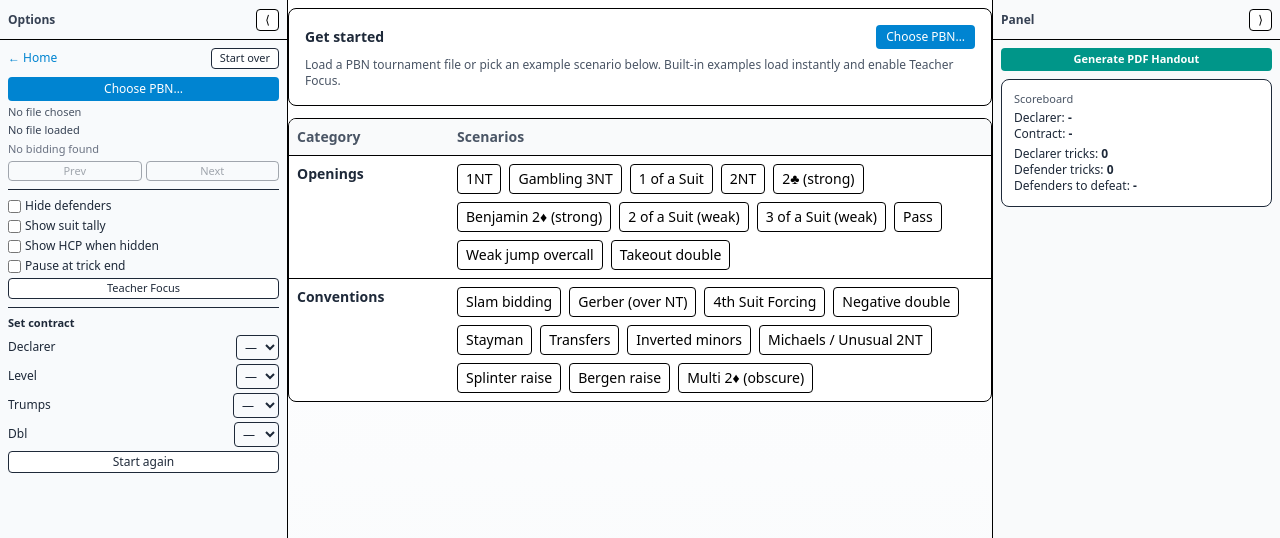
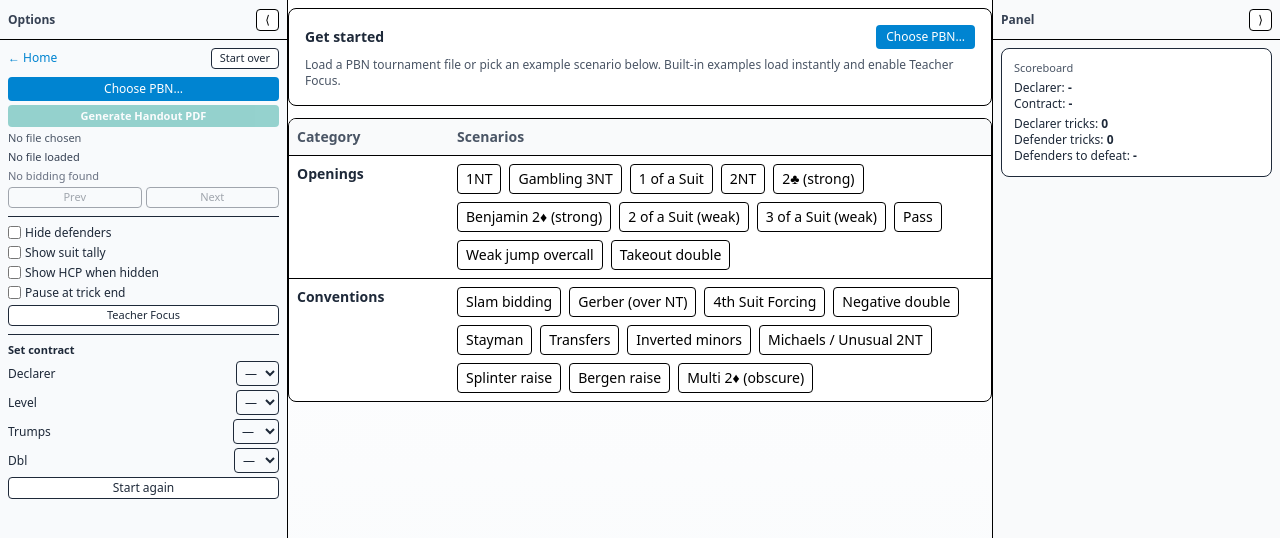
Before and after one commit to drmarkoconnor/ralph-app, a React (Vite) app in the folder ralph-react/: page /player in a window 1280 px wide. Shown: the top 538 px of the page. Built offline with nearby package versions, Linux system fonts and the light colour scheme.

Commit message:
UI: Move Generate Handout PDF button to left panel under PBN chooser; remove toggle logic & close button; simplify right sidebar.

```diff
--- a/ralph-react/src/pages/Player.jsx
+++ b/ralph-react/src/pages/Player.jsx
@@ -635,6 +635,16 @@ export default function Player() {
 					className="w-full px-2 py-1 rounded bg-sky-600 text-white text-[12px]">
 					Choose PBN…
 				</button>
+				{/* Generate PDF button moved here (was in RightPanel) */}
+				<button
+					disabled={pdfBusy || !deals.length}
+					onClick={async () => {
+						if (!showHandoutPanel) setShowHandoutPanel(true)
+						await generateHandoutFromLoaded()
+					}}
+					className={`w-full px-2 py-1 rounded text-[11px] font-semibold transition ${pdfBusy ? 'bg-teal-400 text-white' : 'bg-teal-600 text-white hover:bg-teal-700 disabled:opacity-40'}`}>
+					{pdfBusy ? 'Generating PDF…' : 'Generate Handout PDF'}
+				</button>
 				<div className="text-[11px] text-gray-600 truncate">
 					{selectedName || 'No file chosen'}
 				</div>
@@ -805,29 +815,6 @@ export default function Player() {
 
 	const RightPanel = (
 		<div className="text-xs text-gray-800 space-y-2">
-			<button
-				onClick={async () => {
-					if (!showHandoutPanel) {
-						setShowHandoutPanel(true)
-						// Auto-generate on first open if we have deals and haven't already
-						if (deals.length && !handoutAutoGenerated) {
-							await generateHandoutFromLoaded()
-							setHandoutAutoGenerated(true)
-						}
-					} else {
-						setShowHandoutPanel(false)
-					}
-				}}
-				className={`w-full px-2 py-1 rounded text-[11px] font-semibold transition ${pdfBusy ? 'bg-teal-400 text-white' : 'bg-teal-600 text-white hover:bg-teal-700'}`}
-				disabled={pdfBusy}>
-				{pdfBusy
-					? 'Generating PDF…'
-					: showHandoutPanel
-					? 'Hide Handout Panel'
-					: handoutAutoGenerated
-					? 'Handout Options'
-					: 'Generate PDF Handout'}
-			</button>
 			{validatedAuction?.legal && auctionRevealed && !teacherMode ? (
 				<AuctionView
 					dealer={current?.auctionDealer || current?.dealer}
@@ -928,11 +915,7 @@ export default function Player() {
 								<div className="mt-4 w-full max-w-xl mx-auto border rounded-md bg-white p-3 flex flex-col gap-2">
 									<div className="flex items-center justify-between">
 										<div className="font-semibold text-sm">Handout PDF</div>
-										<button
-											className="text-xs px-2 py-0.5 rounded border"
-											onClick={() => setShowHandoutPanel(false)}>
-											Close
-										</button>
+										{/* Close button removed (panel can be hidden by existing global control if needed) */}
 									</div>
 									<div className="flex flex-wrap gap-3 items-center text-xs">
 										<label className="flex items-center gap-1">
```
